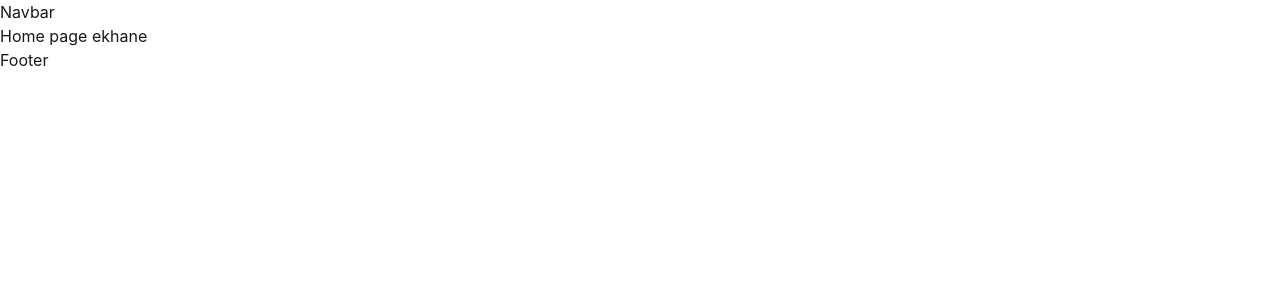
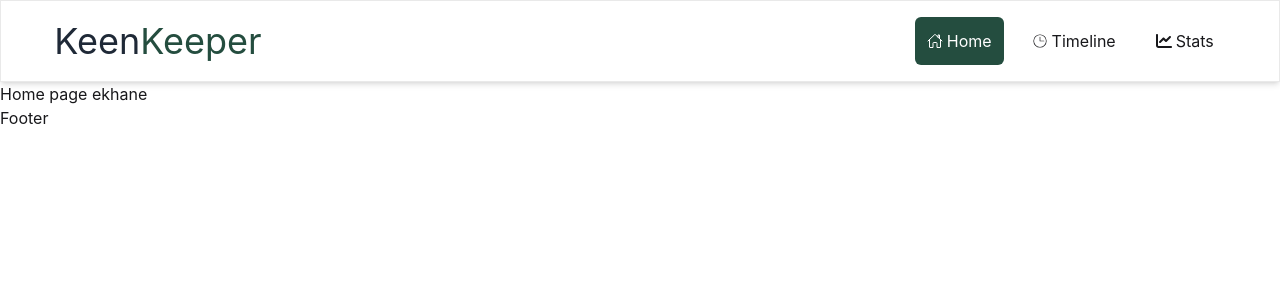
Before and after one commit to kaziabdullahfuad/B13-A7-Friends-Update, a React (Vite) app: page / in a window 1280 px wide. Shown: the top 300 px of the page. Built offline with nearby package versions, Linux system fonts and the light colour scheme.

Commit message:
Working on navbar

```diff
--- a/package.json
+++ b/package.json
@@ -13,6 +13,7 @@
     "@tailwindcss/vite": "^4.2.2",
     "react": "^19.2.4",
     "react-dom": "^19.2.4",
+    "react-icons": "^5.6.0",
     "react-router": "^7.14.1",
     "tailwindcss": "^4.2.2"
   },
--- /dev/null
+++ b/src/components/shared/Footer.jsx
@@ -0,0 +1,11 @@
+import React from 'react';
+
+const Footer = () => {
+    return (
+        <div>
+            Footer
+        </div>
+    );
+};
+
+export default Footer;
--- /dev/null
+++ b/src/components/shared/Navbar.jsx
@@ -0,0 +1,24 @@
+import React from 'react';
+import { IoHomeOutline } from "react-icons/io5";
+import { CiClock2 } from "react-icons/ci";
+import { FaChartLine } from "react-icons/fa6";
+
+
+
+const Navbar = () => {
+    return (
+        <div className='bg-[#FFFFFF] border border-[#E9E9E9] shadow-md'>
+            <nav className='w-11/12 mx-auto flex items-center justify-between py-4'>
+                <h2 className='text-4xl text-[#1F2937]'>Keen<span className='text-[#244D3F]'>Keeper</span></h2>
+
+                <ul className='flex gap-4 items-center'>
+                    <li className=''><button className='flex items-center gap-1 bg-[#244D3F] text-white  p-3 rounded-md'><IoHomeOutline /> Home</ button></li>
+                    <li className=''><button className='flex gap-1 items-center p-3'><CiClock2 /> Timeline</button></li>
+                    <li className=''><button className='flex gap-1 items-center p-3'><FaChartLine /> Stats</button></li>
+                </ul>
+            </nav>
+        </div>
+    );
+};
+
+export default Navbar;
--- a/src/layout/RootLayout.jsx
+++ b/src/layout/RootLayout.jsx
@@ -1,13 +1,15 @@
 import React from 'react';
 import { Outlet } from 'react-router';
+import Navbar from '../components/shared/Navbar';
+import Footer from '../components/shared/Footer';
 
 const RootLayout = () => {
     return (
         <div>
-            <h2>Navbar</h2>
+            <Navbar></Navbar>
             {/* Dynamic thakbe */}
             <Outlet></Outlet>
-            <h2>Footer</h2>
+            <Footer></Footer>
         </div>
     );
 };
```
Also changed, not shown: 1 other file (tests, documents, lock files or other folders).
